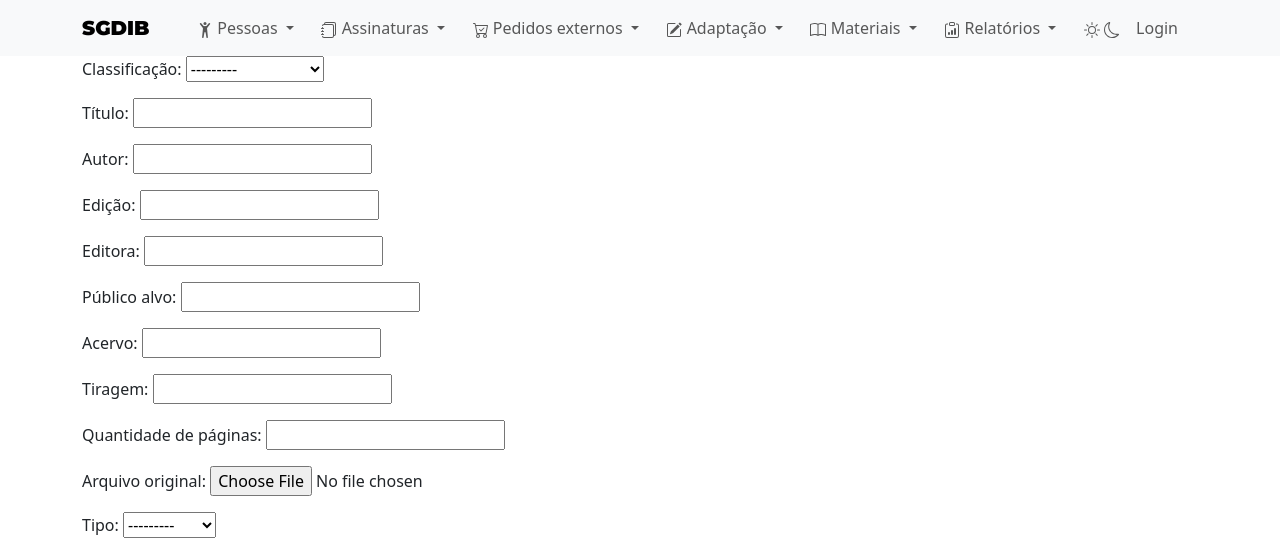
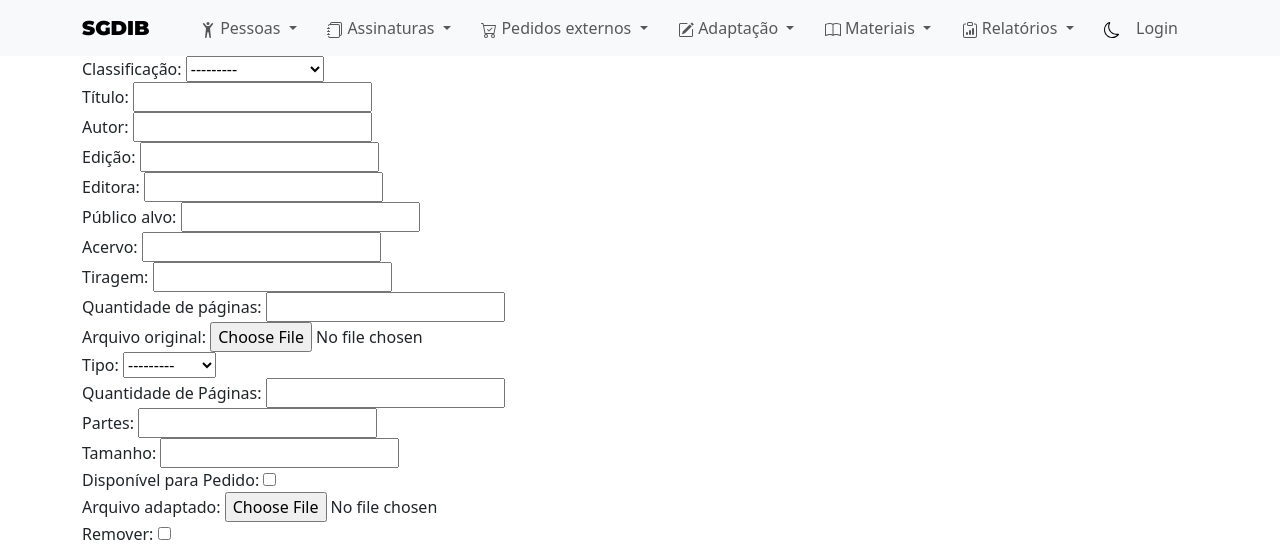
Before and after one commit to micheldiniz/sisdib, a Django app: page /material/cadastrar in a window 1280 px wide. Shown: the top 545 px of the page. Run offline with Django 5.2, Linux system fonts and the light colour scheme; some libraries are stand-ins or nearby versions.

Commit message:
toggle theme control

```diff
--- a/templates/base/generic.html
+++ b/templates/base/generic.html
@@ -42,21 +42,83 @@
       font-size: 1em;
       margin: 0;
     }
+   /* Define dark theme styles */
+
+    #themeControlToggle{
+      display: none;
+    }
+
+    .theme-control-toggle-label{
+      cursor: pointer;
+    }
+
+    .dark-theme  .theme-control-toggle-dark{
+      display: none;
+    }
+    .dark-theme  .theme-control-toggle-light{
+      display: block;
+      color: black;
+    }
+
+    .theme-control-toggle-dark{
+      display: block;
+      color: black;
+    }
+    .theme-control-toggle-light{
+      display: none;
+    }
+
+    body.dark-theme {
+        background-color: #343a40;
+        color: #ffffff;
+    }
+
+    .navbar.dark-theme {
+        background-color: #343a40;
+    }
+
+    .card.dark-theme {
+        background-color: #495057;
+        border-color: #6c757d;
+    }
+
+    /* .btn-dark-mode {
+        background-color: #6c757d;
+        border-color: #6c757d;
+        color: white;
+    }
+
+    .btn-dark-mode:hover {
+        background-color: #5a6268;
+        border-color: #545b62;
+    } */
 
 
 
   </style>
+      <script>
+        window.onload = function() {
+          themeControlToggle = document.querySelector('#themeControlToggle')
+
+          savedValue = localStorage.getItem('themeControlToggle');
+
+          if(savedValue == 'true'){
+            themeControlToggle.checked = true;
+            document.querySelector('body').classList.toggle('dark-theme');
+          }
+
+            themeControlToggle.addEventListener('change',function(e){
+                document.querySelector('body').classList.toggle('dark-theme');
+                localStorage.setItem('themeControlToggle', themeControlToggle.checked);
+            });
+        }
+    </script>
 
  {% block extra_head %}{% endblock %}
 
 </head>
 <body>
-  <header >
-
-    <!-- { if user.is_authenticated } -->
-
-
-        <!-- NAV -->
+  <header>
         <nav class="navbar navbar-expand-lg navbar-light bg-light">
           <div class="container">
           <a class="navbar-brand" href="#">SGDIB</a>
@@ -237,14 +299,13 @@
             <div class="collapse navbar-collapse" id="navbarNav">               -->
               <ul class="navbar-nav ms-auto">
                 <li class="nav-item">
-                  <a class="nav-link" href="#" id="userDropdown" role="button">
-                    <svg xmlns="http://www.w3.org/2000/svg" width="16" height="16" fill="currentColor" class="bi bi-sun" viewBox="0 0 16 16">
-                      <path d="M8 11a3 3 0 1 1 0-6 3 3 0 0 1 0 6m0 1a4 4 0 1 0 0-8 4 4 0 0 0 0 8M8 0a.5.5 0 0 1 .5.5v2a.5.5 0 0 1-1 0v-2A.5.5 0 0 1 8 0m0 13a.5.5 0 0 1 .5.5v2a.5.5 0 0 1-1 0v-2A.5.5 0 0 1 8 13m8-5a.5.5 0 0 1-.5.5h-2a.5.5 0 0 1 0-1h2a.5.5 0 0 1 .5.5M3 8a.5.5 0 0 1-.5.5h-2a.5.5 0 0 1 0-1h2A.5.5 0 0 1 3 8m10.657-5.657a.5.5 0 0 1 0 .707l-1.414 1.415a.5.5 0 1 1-.707-.708l1.414-1.414a.5.5 0 0 1 .707 0m-9.193 9.193a.5.5 0 0 1 0 .707L3.05 13.657a.5.5 0 0 1-.707-.707l1.414-1.414a.5.5 0 0 1 .707 0m9.193 2.121a.5.5 0 0 1-.707 0l-1.414-1.414a.5.5 0 0 1 .707-.707l1.414 1.414a.5.5 0 0 1 0 .707M4.464 4.465a.5.5 0 0 1-.707 0L2.343 3.05a.5.5 0 1 1 .707-.707l1.414 1.414a.5.5 0 0 1 0 .708"/>
-                    </svg>
-                    <svg xmlns="http://www.w3.org/2000/svg" width="16" height="16" fill="currentColor" class="bi bi-moon" viewBox="0 0 16 16">
-                      <path d="M6 .278a.77.77 0 0 1 .08.858 7.2 7.2 0 0 0-.878 3.46c0 4.021 3.278 7.277 7.318 7.277q.792-.001 1.533-.16a.79.79 0 0 1 .81.316.73.73 0 0 1-.031.893A8.35 8.35 0 0 1 8.344 16C3.734 16 0 12.286 0 7.71 0 4.266 2.114 1.312 5.124.06A.75.75 0 0 1 6 .278M4.858 1.311A7.27 7.27 0 0 0 1.025 7.71c0 4.02 3.279 7.276 7.319 7.276a7.32 7.32 0 0 0 5.205-2.162q-.506.063-1.029.063c-4.61 0-8.343-3.714-8.343-8.29 0-1.167.242-2.278.681-3.286"/>
-                    </svg>
-                  </a>
+                  <div class="theme-control-toggle">
+                    <!-- <a class="nav-link" href="#" id="userDropdown" role="button"> -->
+                      <input type="checkbox" name="theme-changer" id="themeControlToggle" value="dark">
+
+                      <label for="themeControlToggle" class="theme-control-toggle-label nav-link theme-control-toggle-light"><svg xmlns="http://www.w3.org/2000/svg" width="16" height="16" fill="currentColor" class="bi bi-sun" viewBox="0 0 16 16"><path d="M8 11a3 3 0 1 1 0-6 3 3 0 0 1 0 6m0 1a4 4 0 1 0 0-8 4 4 0 0 0 0 8M8 0a.5.5 0 0 1 .5.5v2a.5.5 0 0 1-1 0v-2A.5.5 0 0 1 8 0m0 13a.5.5 0 0 1 .5.5v2a.5.5 0 0 1-1 0v-2A.5.5 0 0 1 8 13m8-5a.5.5 0 0 1-.5.5h-2a.5.5 0 0 1 0-1h2a.5.5 0 0 1 .5.5M3 8a.5.5 0 0 1-.5.5h-2a.5.5 0 0 1 0-1h2A.5.5 0 0 1 3 8m10.657-5.657a.5.5 0 0 1 0 .707l-1.414 1.415a.5.5 0 1 1-.707-.708l1.414-1.414a.5.5 0 0 1 .707 0m-9.193 9.193a.5.5 0 0 1 0 .707L3.05 13.657a.5.5 0 0 1-.707-.707l1.414-1.414a.5.5 0 0 1 .707 0m9.193 2.121a.5.5 0 0 1-.707 0l-1.414-1.414a.5.5 0 0 1 .707-.707l1.414 1.414a.5.5 0 0 1 0 .707M4.464 4.465a.5.5 0 0 1-.707 0L2.343 3.05a.5.5 0 1 1 .707-.707l1.414 1.414a.5.5 0 0 1 0 .708"></path></svg></label>
+                      <label for="themeControlToggle" class="theme-control-toggle-label nav-link theme-control-toggle-dark"><svg xmlns="http://www.w3.org/2000/svg" width="16" height="16" fill="currentColor" class="bi bi-moon" viewBox="0 0 16 16"><path d="M6 .278a.77.77 0 0 1 .08.858 7.2 7.2 0 0 0-.878 3.46c0 4.021 3.278 7.277 7.318 7.277q.792-.001 1.533-.16a.79.79 0 0 1 .81.316.73.73 0 0 1-.031.893A8.35 8.35 0 0 1 8.344 16C3.734 16 0 12.286 0 7.71 0 4.266 2.114 1.312 5.124.06A.75.75 0 0 1 6 .278M4.858 1.311A7.27 7.27 0 0 0 1.025 7.71c0 4.02 3.279 7.276 7.319 7.276a7.32 7.32 0 0 0 5.205-2.162q-.506.063-1.029.063c-4.61 0-8.343-3.714-8.343-8.29 0-1.167.242-2.278.681-3.286"></path></svg></label>
+                  </div>
                   </li>
                 {% if user.is_authenticated%}
                 <li class="nav-item dropdown">
--- a/templates/material/cadastrar.html
+++ b/templates/material/cadastrar.html
@@ -12,10 +12,13 @@
 <form method="post" enctype="multipart/form-data">
 
     {% csrf_token %}
-    {{ material_form.as_p }}
-    {{ materialAdaptado_form.management_form }}  {# Required for formset management #}
+
+    {{ material_form.as_div }}
+
+    {{ materialAdaptado_form.management_form }}
+
     {% for form in materialAdaptado_form %}
-        {{ form.as_p }}
+        {{ form.as_div }}
     {% endfor %}
 
 </form>
```
